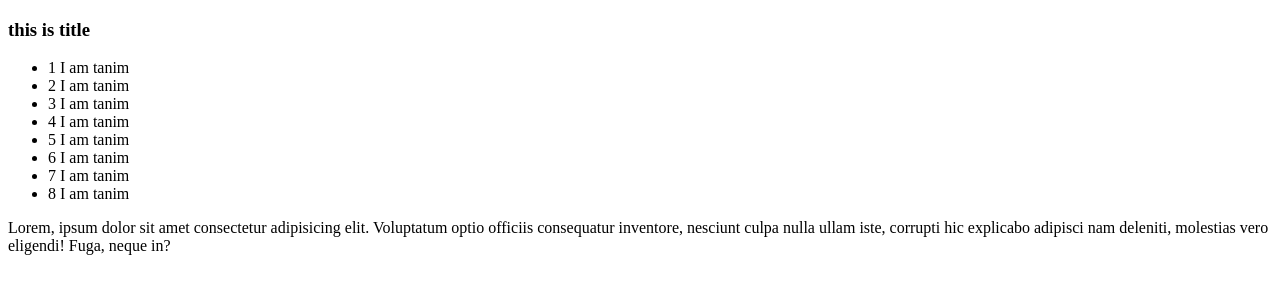
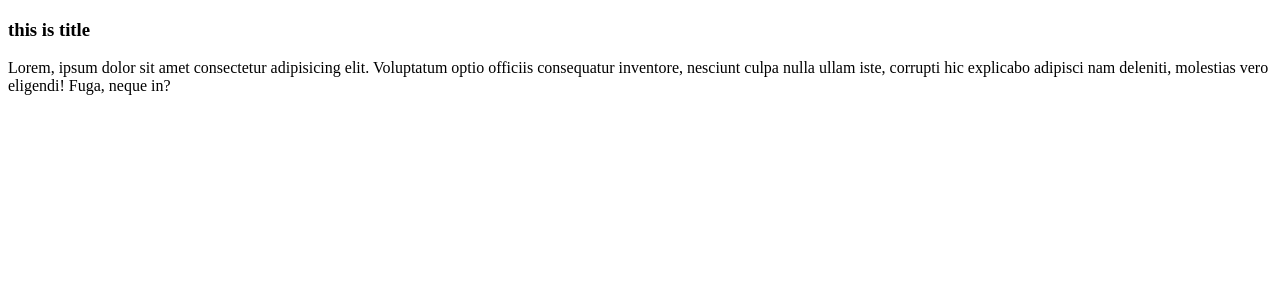
Before and after one commit to Tanim1809029/git-intro, a plain HTML site: page index.html in a window 1280 px wide. Drawn offline with Linux system fonts and the light colour scheme.

Commit message:
orders list removed

```diff
--- a/index.html
+++ b/index.html
@@ -8,16 +8,7 @@
 </head>
 <body>
     <h3>this is title</h3>
-    <ul>
-        <li>1  I am tanim</li>
-        <li>2  I am tanim</li>
-        <li>3  I am tanim</li>
-        <li>4  I am tanim</li>
-        <li>5  I am tanim</li>
-        <li>6  I am tanim</li>
-        <li>7  I am tanim</li>
-        <li>8  I am tanim</li>
-    </ul>
+
     <p>Lorem, ipsum dolor sit amet consectetur adipisicing elit. Voluptatum optio officiis consequatur inventore, nesciunt culpa nulla ullam iste, corrupti hic explicabo adipisci nam deleniti, molestias vero eligendi! Fuga, neque in?</p>
 </body>
 </html>
```
